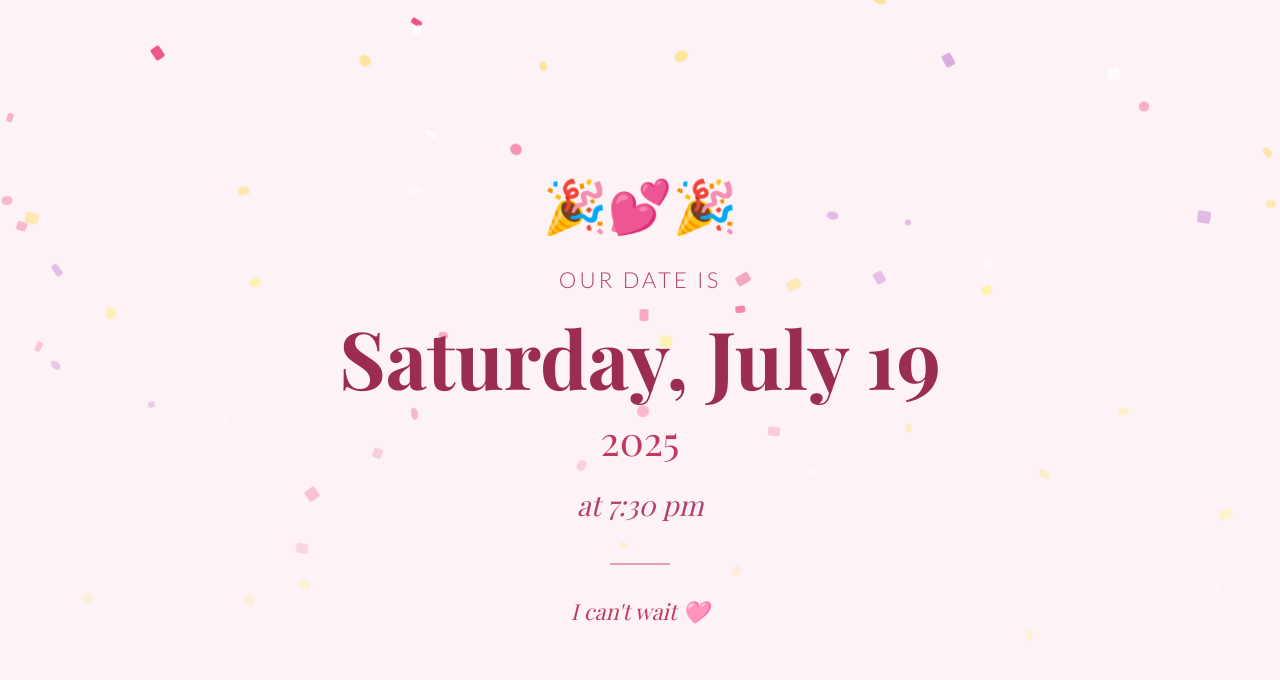
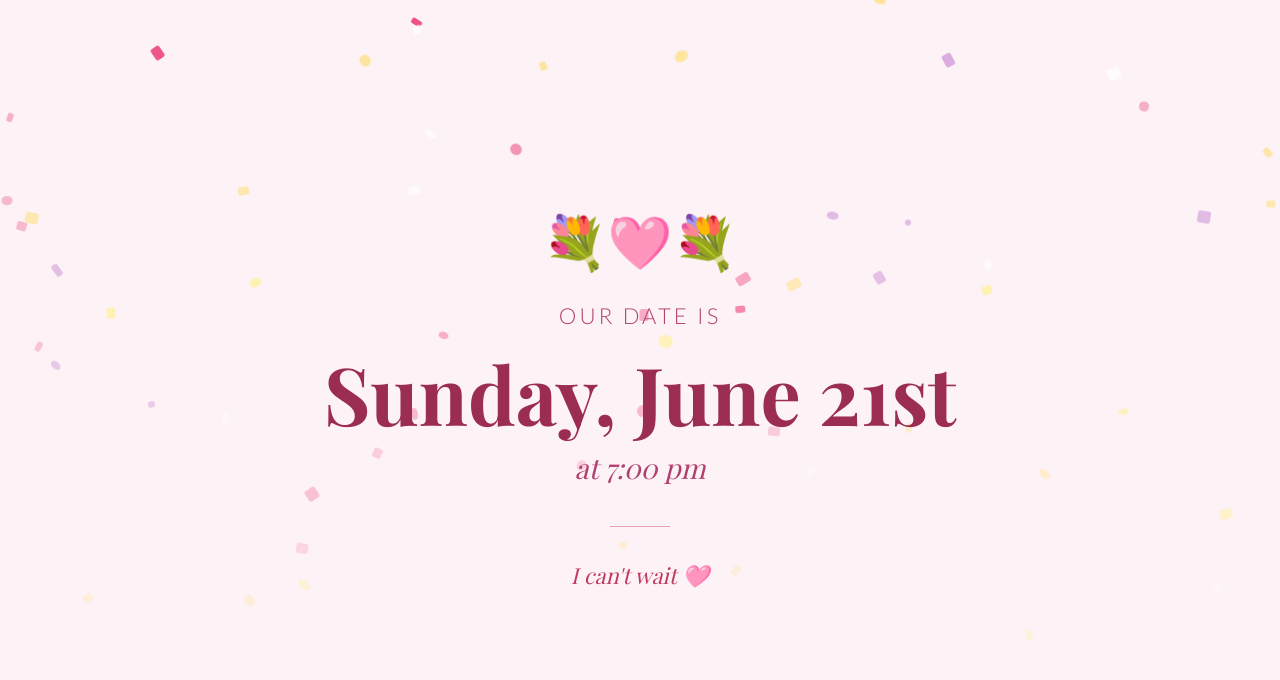
Before and after one commit to lilakateklimek/date-page, a plain HTML site: page oui.html in a window 1280 px wide. Drawn offline with nearby package versions, Linux system fonts and the light colour scheme; a web font is replaced by a local one.

Commit message:
Update oui.html

```diff
--- a/oui.html
+++ b/oui.html
@@ -3,7 +3,7 @@
 <head>
   <meta charset="UTF-8">
   <meta name="viewport" content="width=device-width, initial-scale=1.0">
-  <title>Notre date 💕</title>
+  <title>❤️</title>
   <style>
     @import url('https://fonts.googleapis.com/css2?family=Playfair+Display:ital,wght@0,400;0,700;1,400&family=Lato:wght@300;400&display=swap');
 
@@ -72,14 +72,6 @@
       animation: fadein 0.8s ease 0.2s both;
     }
 
-    /* ====================================================
-       LA DATE — c'est ici que tu fais tes modifications !
-       Ligne 1 : le jour + mois   (ex: "Samedi 14 juin")
-       Ligne 2 : l'année          (ex: "2025")
-       Ligne 3 : l'heure          (ex: "à 19h30")
-       Supprime les lignes dont tu n'as pas besoin.
-    ==================================================== */
-
     .date-main {
       font-family: 'Playfair Display', serif;
       font-size: 80px;        /* ← taille du texte principal */
@@ -135,15 +127,13 @@
   <div class="confetti-wrap" id="confetti"></div>
 
   <div class="container">
-    <div class="top-emoji">🎉💕🎉</div>
+    <div class="top-emoji">💐🩷💐</div>
 
     <div class="intro">Our date is</div>
 
-    <div class="date-main">Saturday, July 19</div>
+    <div class="date-main">Sunday, June 21st</div>
 
-    <div class="date-year">2025</div>
-
-    <div class="date-time">at 7:30 pm</div>
+    <div class="date-time">at 7:00 pm</div>
 
     <div class="divider"></div>
 
```
